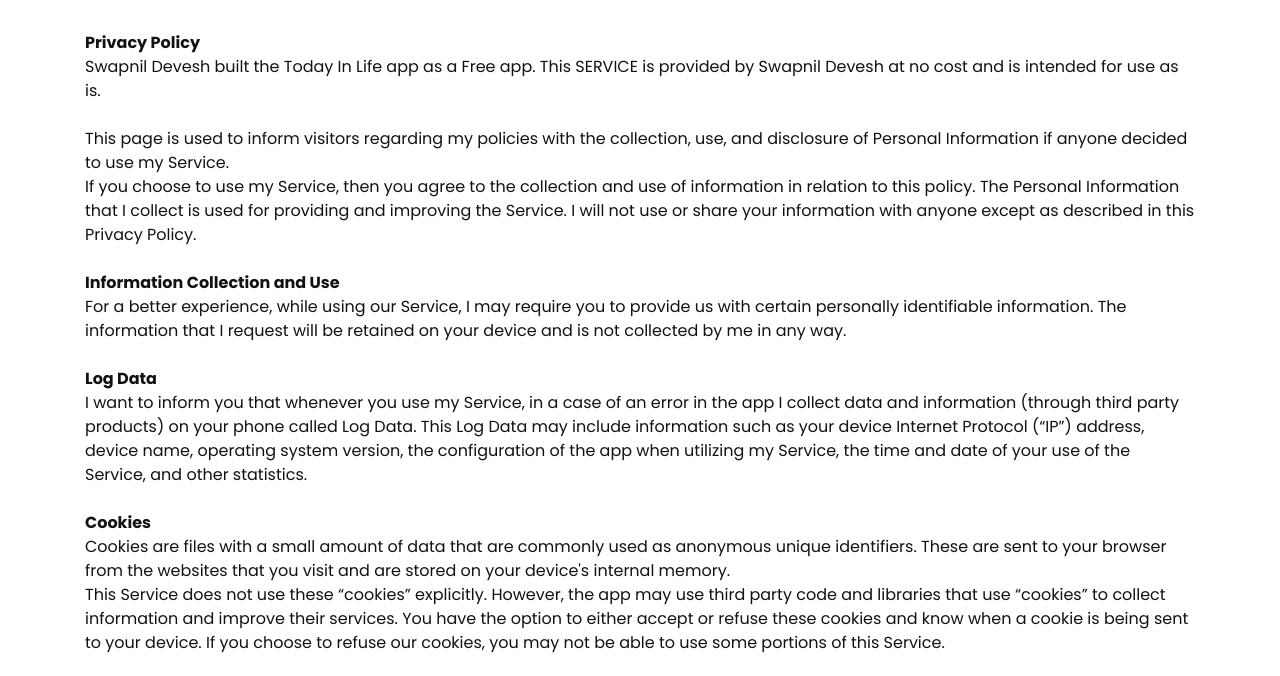
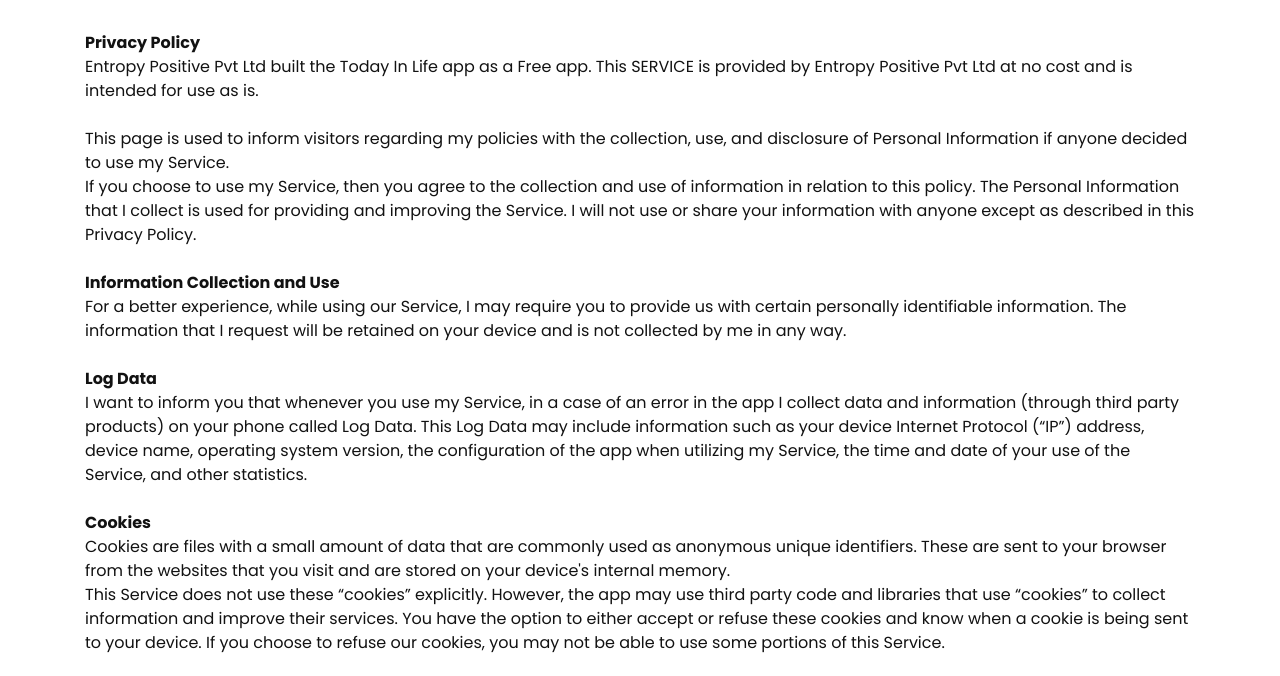
Before and after one commit to buildizy/buildizy.github.io, a plain HTML site: page today/privacy.html in a window 1280 px wide. Shown: the part 89-765 px from the top of the page. Drawn offline with nearby package versions, Linux system fonts and the light colour scheme; files whose address does not match are found by name.

Commit message:
Update privacy.html

```diff
--- a/today/privacy.html
+++ b/today/privacy.html
@@ -85,9 +85,9 @@
   <section id="today-privacy-policy" class="today-privacy-policy-area">
     <div class="container">
       <strong>Privacy Policy</strong><p>
-        Swapnil Devesh built the Today In Life app as
+        Entropy Positive Pvt Ltd built the Today In Life app as
         a Free app. This SERVICE is provided by
-        Swapnil Devesh at no cost and is intended for use as
+        Entropy Positive Pvt Ltd at no cost and is intended for use as
         is.
       </p><br/><p>
         This page is used to inform visitors regarding my
```
